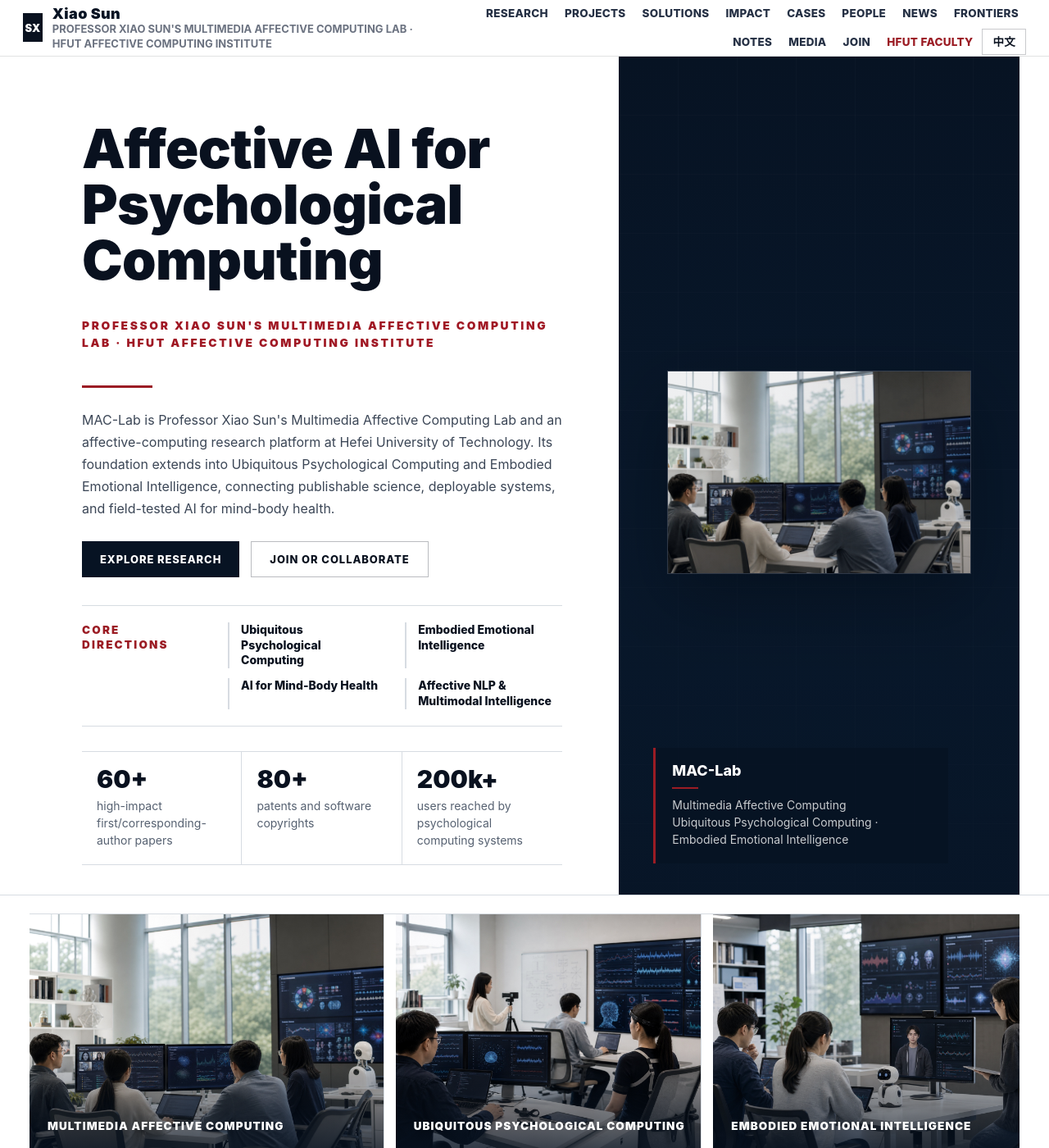
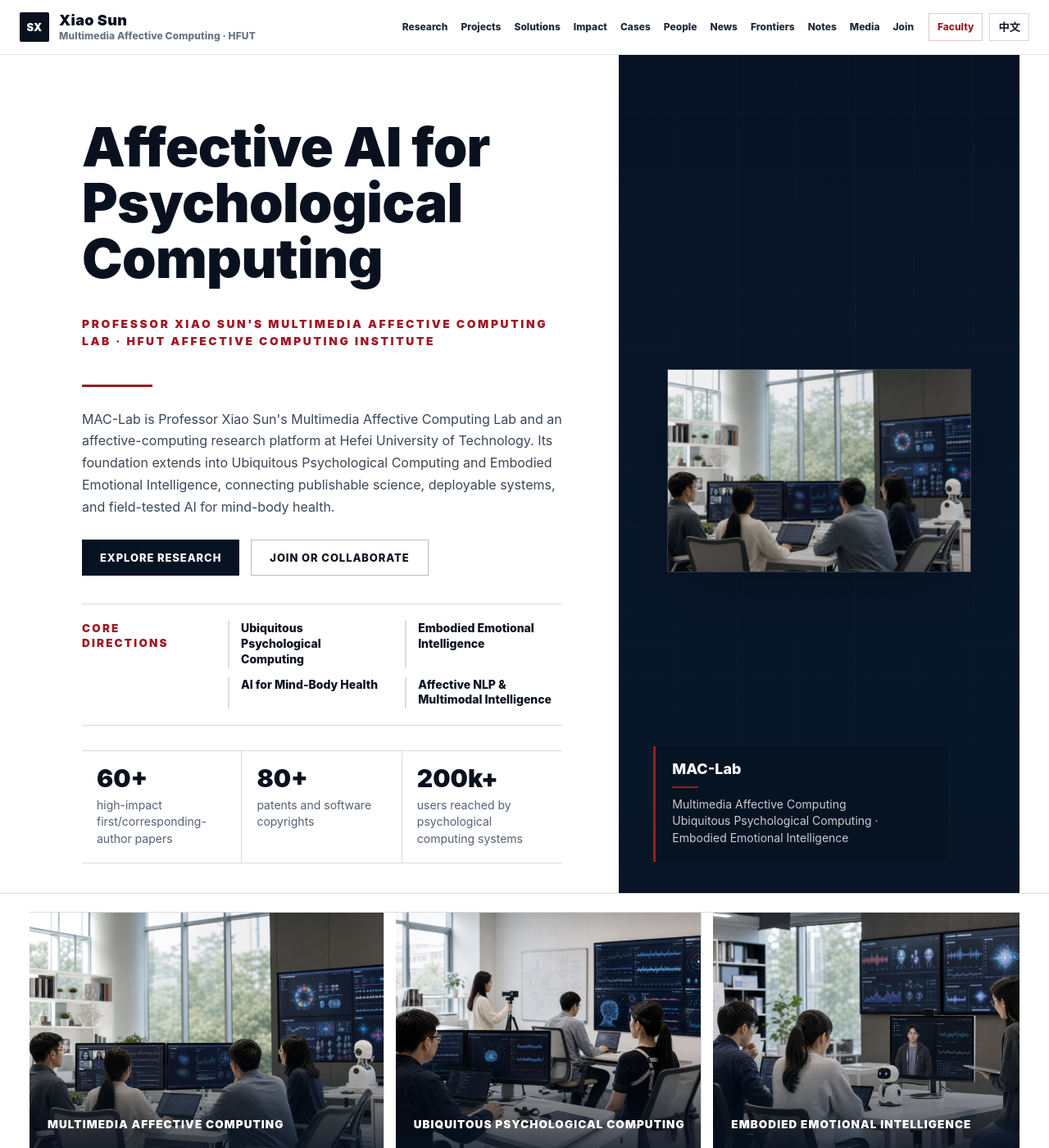
Before and after one commit to sxhfut/sxhfut.github.io, a Jekyll site: the page built from index.html, in a window 1280 px wide and 1400 px high. Shown: the whole window at 82% size. Built offline with Jekyll 4.4.1, drawn with Linux system fonts in a browser that asks for light colours.

Commit message:
Refine site header navigation

```diff
--- a/_includes/header.html
+++ b/_includes/header.html
@@ -3,12 +3,13 @@
     <a class="site-brand" href="{{ site.baseurl }}/" aria-label="{{ site.title }}">
       <span class="site-brand__mark">SX</span>
       <span class="site-brand__text">
-        <strong>{{ site.author }}</strong>
-        <small><span class="lang-en">{{ site.lab_alias_en }}</span><span class="lang-zh">{{ site.lab_alias_zh }}</span></small>
+        <strong><span class="lang-en">Xiao Sun</span><span class="lang-zh">孙晓 · MAC-Lab</span></strong>
+        <small><span class="lang-en">Multimedia Affective Computing · HFUT</span><span class="lang-zh">多模态情感计算 · 合肥工业大学</span></small>
       </span>
     </a>
 
     <nav class="site-nav" aria-label="Primary navigation">
+      <div class="site-nav__links">
         {% assign pages = site.pages | sort: "rank" %}
         {% for p in pages %}
           {% if p.title and p.toggle %}
@@ -17,8 +18,11 @@
             </a>
           {% endif %}
         {% endfor %}
-      <a class="page-link page-link--external" href="{{ site.faculty_url }}"><span class="lang-en">HFUT Faculty</span><span class="lang-zh">教师主页</span></a>
+      </div>
+      <div class="site-nav__tools">
+        <a class="page-link page-link--external" href="{{ site.faculty_url }}"><span class="lang-en">Faculty</span><span class="lang-zh">教师主页</span></a>
         <button class="language-toggle" type="button" data-language-toggle aria-label="Switch language">中文</button>
+      </div>
     </nav>
   </div>
 </header>
--- a/css/main.scss
+++ b/css/main.scss
@@ -3527,3 +3527,207 @@
     font-size: 13px;
   }
 }
+
+/* Header redesign: keep the homepage masthead calm, compact, and single-line on desktop. */
+.site-header {
+  background: rgba(255, 255, 255, 0.96);
+  border-bottom: 1px solid rgba(9, 17, 31, 0.1);
+}
+
+.site-header__inner {
+  width: min(1480px, calc(100% - 48px));
+  min-height: 66px;
+  display: grid;
+  grid-template-columns: minmax(230px, 310px) minmax(0, 1fr);
+  gap: clamp(18px, 2vw, 36px);
+  align-items: center;
+}
+
+.site-brand {
+  min-width: 0;
+  gap: 12px;
+}
+
+.site-brand__mark {
+  flex: 0 0 auto;
+  width: 36px;
+  height: 36px;
+  border: 0;
+  border-radius: 2px;
+  color: #fff;
+  background: var(--ink);
+  font-size: 13px;
+  letter-spacing: 0.02em;
+}
+
+.site-brand__text {
+  min-width: 0;
+  gap: 1px;
+}
+
+.site-brand__text strong,
+.site-brand__text small {
+  display: block;
+  overflow: hidden;
+  text-overflow: ellipsis;
+  white-space: nowrap;
+}
+
+.site-brand__text strong {
+  color: var(--ink);
+  font-size: clamp(18px, 1.25vw, 21px);
+  font-weight: 860;
+  line-height: 1.08;
+}
+
+.site-brand__text small {
+  color: #697386;
+  font-size: 12px;
+  font-weight: 760;
+  letter-spacing: 0.01em;
+  line-height: 1.25;
+  text-transform: none;
+}
+
+.site-nav {
+  min-width: 0;
+  display: flex;
+  align-items: center;
+  justify-content: flex-end;
+  flex-wrap: nowrap;
+  gap: clamp(12px, 1.4vw, 24px);
+}
+
+.site-nav__links,
+.site-nav__tools {
+  display: flex;
+  align-items: center;
+  flex-wrap: nowrap;
+}
+
+.site-nav__links {
+  min-width: 0;
+  justify-content: flex-end;
+  gap: clamp(10px, 1.25vw, 22px);
+}
+
+.site-nav__tools {
+  flex: 0 0 auto;
+  gap: 8px;
+}
+
+.page-link {
+  position: relative;
+  display: inline-flex;
+  align-items: center;
+  min-height: 34px;
+  padding: 0;
+  color: #1f2937;
+  font-size: clamp(12px, 0.82vw, 14px);
+  font-weight: 780;
+  line-height: 1;
+  letter-spacing: 0;
+  text-transform: none;
+  white-space: nowrap;
+}
+
+.page-link::after {
+  position: absolute;
+  right: 0;
+  bottom: 3px;
+  left: 0;
+  height: 2px;
+  background: var(--gold);
+  content: "";
+  opacity: 0;
+  transform: scaleX(0.45);
+  transition: opacity 160ms ease, transform 160ms ease;
+}
+
+.page-link:hover {
+  color: var(--ink);
+}
+
+.page-link:hover::after {
+  opacity: 1;
+  transform: scaleX(1);
+}
+
+.page-link--external {
+  min-height: 34px;
+  padding: 0 10px;
+  border: 1px solid rgba(155, 28, 36, 0.24);
+  color: var(--gold);
+}
+
+.page-link--external::after {
+  display: none;
+}
+
+.page-link--external:hover {
+  border-color: rgba(155, 28, 36, 0.42);
+  background: rgba(155, 28, 36, 0.05);
+  color: var(--gold);
+}
+
+.language-toggle {
+  min-height: 34px;
+  min-width: 46px;
+  padding: 0 10px;
+  border: 1px solid rgba(9, 17, 31, 0.16);
+  border-radius: 0;
+  color: var(--ink);
+  background: #fff;
+  font-size: 13px;
+  font-weight: 840;
+  line-height: 1;
+}
+
+@media (max-width: 1180px) {
+  .site-header__inner {
+    grid-template-columns: 1fr;
+    gap: 10px;
+    padding: 12px 0;
+  }
+
+  .site-nav {
+    width: 100%;
+    justify-content: space-between;
+    gap: 16px;
+  }
+
+  .site-nav__links {
+    justify-content: flex-start;
+    overflow-x: auto;
+    padding-bottom: 2px;
+    scrollbar-width: none;
+  }
+
+  .site-nav__links::-webkit-scrollbar {
+    display: none;
+  }
+}
+
+@media (max-width: 640px) {
+  .site-header__inner {
+    width: min(100% - 28px, 1480px);
+  }
+
+  .site-brand__text strong {
+    font-size: 18px;
+  }
+
+  .site-brand__text small {
+    font-size: 11.5px;
+  }
+
+  .site-nav {
+    align-items: flex-start;
+    flex-direction: column;
+  }
+
+  .site-nav__tools {
+    width: 100%;
+    justify-content: space-between;
+  }
+}
```
Lines whose indentation alone changed are shown as unchanged.
